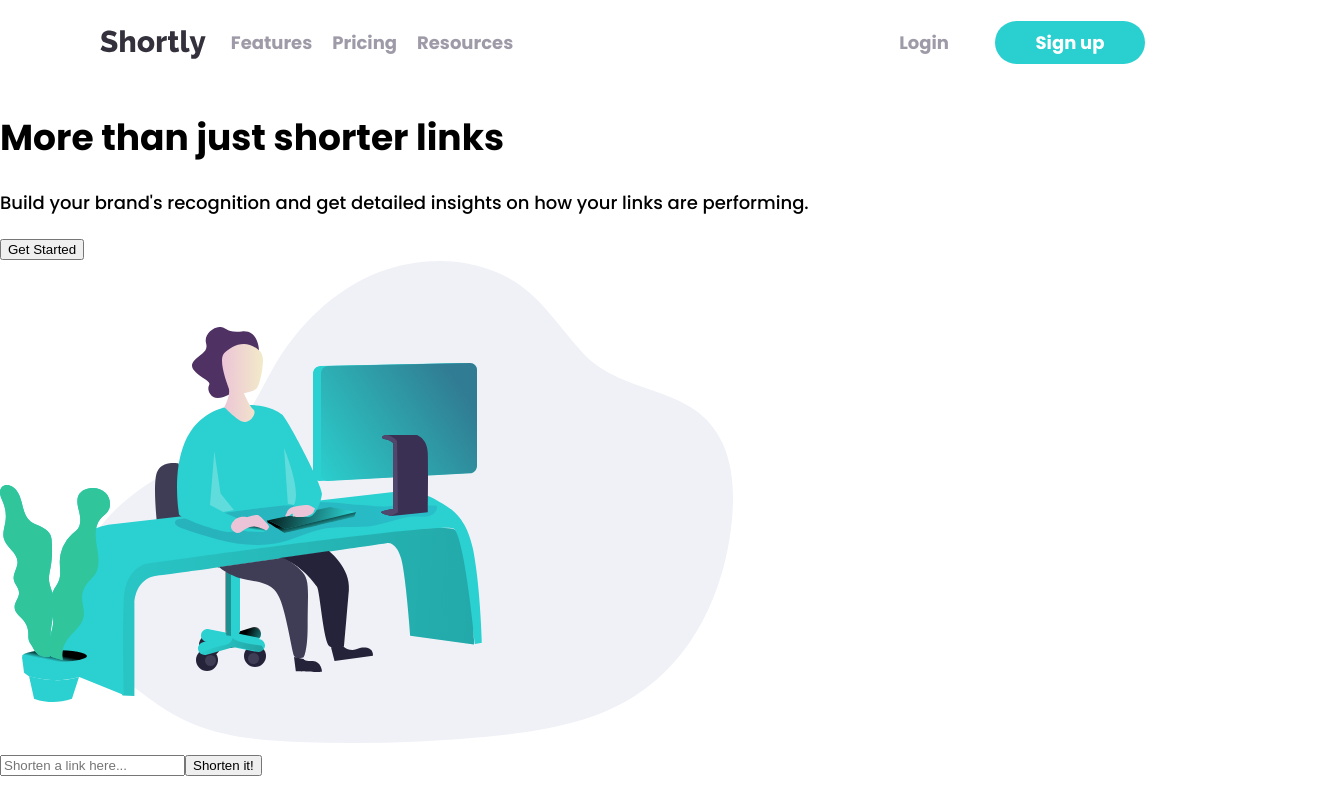
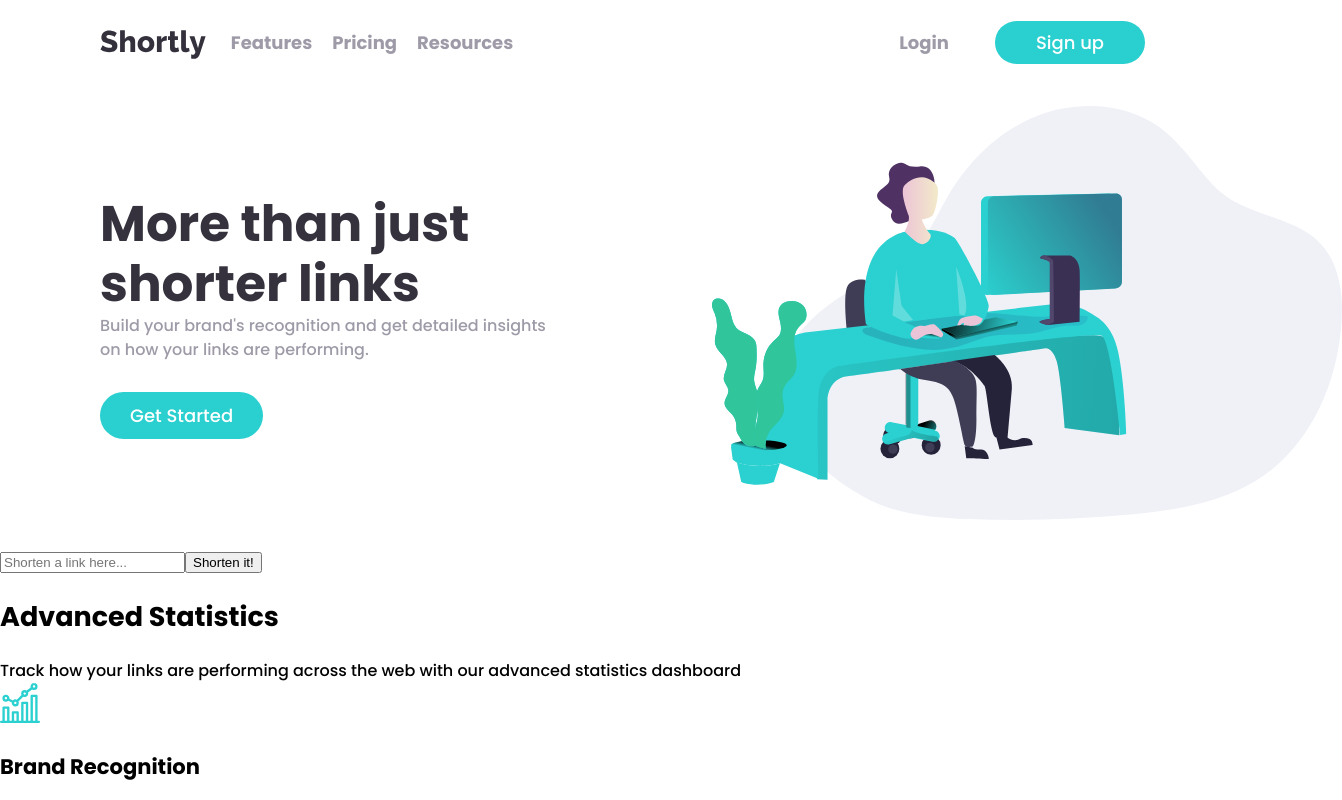
Before and after one commit to yogmel/shortly-test, a Next.js app: page / in a window 1280 px wide. Shown: the top 800 px of the page, 1342 px wide, since content can reach past the window. Built offline with nearby package versions, Linux system fonts and the light colour scheme.

Commit message:
style: add styles on Header component - Enable module passing to Button component

```diff
--- a/view/Home/components/Header.tsx
+++ b/view/Home/components/Header.tsx
@@ -1,19 +1,27 @@
 import Image from "next/image";
 import HeaderImage from "./../../shared/assets/images/illustration-working.svg";
+import headerStyles from "../styles/Header.module.scss";
+import layoutStyles from "./../../shared/styles/Layout.module.scss";
+import { Button, ButtonType } from "../../shared";
+import React from "react";
 
 export default function Header() {
   return (
-    <header>
-      <div>
-        <h1>More than just shorter links</h1>
-        <p>
+    <header className={`${layoutStyles.grid} ${headerStyles.header}`}>
+      <div className={headerStyles.image}>
+        <Image src={HeaderImage} alt="Shortly logo" />
+      </div>
+
+      <div className={headerStyles.description}>
+        <h1 className={headerStyles.title}>More than just shorter links</h1>
+        <p className={headerStyles.subtitle}>
           Build your brand's recognition and get detailed insights on how your
           links are performing.
         </p>
-        <button>Get Started</button>
+        <Button type={ButtonType.Primary} className={headerStyles.button}>
+          Get Started
+        </Button>
       </div>
-
-      <Image src={HeaderImage} alt="Shortly logo" />
     </header>
   );
 }
--- /dev/null
+++ b/view/Home/styles/Header.module.scss
@@ -0,0 +1,50 @@
+@import "./../../shared/styles/constants.scss";
+
+.header {
+  text-align: center;
+  @media (min-width: $desktop-breakpoint) {
+    display: flex;
+  }
+}
+
+.image {
+  position: relative;
+  right: -15%;
+  width: 45rem;
+  @media (min-width: $desktop-breakpoint) {
+    order: 2;
+    flex-grow: 2;
+  }
+}
+
+.description {
+  @media (min-width: $desktop-breakpoint) {
+    text-align: left;
+    max-width: 45rem;
+    display: flex;
+    flex-direction: column;
+    justify-content: center;
+    align-items: flex-start;
+  }
+}
+
+.title {
+  color: var(--dark-blue);
+  margin: 1.5rem 0;
+  @media (min-width: $desktop-breakpoint) {
+    margin: 0;
+  }
+}
+
+.subtitle {
+  color: var(--gray-violet);
+}
+
+.button {
+  width: auto;
+  padding: 1rem 3rem;
+  margin-top: 2rem;
+  @media (min-width: $desktop-breakpoint) {
+    margin-top: 3rem;
+  }
+}
--- a/view/shared/components/Button.tsx
+++ b/view/shared/components/Button.tsx
@@ -8,15 +8,18 @@ export enum ButtonType {
 
 interface ButtonProps {
   type: ButtonType;
+  className?: string;
   children: ReactNode;
 }
 
 export function Button(props: ButtonProps) {
-  const { type, children } = props;
+  const { type, className = "", children } = props;
 
   const style = buttonStyles[type];
 
   return (
-    <button className={`${buttonStyles.button} ${style}`}>{children}</button>
+    <button className={`${buttonStyles.button} ${style} ${className}`}>
+      {children}
+    </button>
   );
 }
--- a/view/shared/components/styles/Button.module.scss
+++ b/view/shared/components/styles/Button.module.scss
@@ -1,7 +1,6 @@
 .button {
   cursor: pointer;
   border: none;
-  font-weight: bold;
   font-size: 1.8rem;
   font-family: "Poppins", sans-serif;
   background-color: transparent;
@@ -21,6 +20,7 @@
 
 .link {
   color: var(--gray-violet);
+  font-weight: bold;
 
   &:hover {
     color: var(--darker-violet);
--- a/view/shared/styles/Layout.module.scss
+++ b/view/shared/styles/Layout.module.scss
@@ -2,7 +2,7 @@
 
 .grid {
   padding: 2rem;
-  @media screen and (min-width: $desktop-breakpoint) {
+  @media (min-width: $desktop-breakpoint) {
     max-width: 112rem;
     margin: 0 auto;
   }
--- a/view/shared/styles/globals.scss
+++ b/view/shared/styles/globals.scss
@@ -1,3 +1,5 @@
+@import "./constants.scss";
+
 * {
   box-sizing: border-box;
 }
@@ -33,3 +35,24 @@ a {
   /* colors for opacity */
   --cyanOpacity: 180, 66%, 49%;
 }
+
+/* fonts */
+h1,
+p {
+  margin: 0;
+}
+
+h1 {
+  line-height: 1.2;
+  @media (min-width: $desktop-breakpoint) {
+    font-size: 5rem;
+  }
+}
+
+p {
+  font-size: 1.6rem;
+  line-height: 1.8;
+  @media (min-width: $desktop-breakpoint) {
+    line-height: 1.5;
+  }
+}
```
Also changed, not shown: view/shared/components/styles/Navbar.module.scss (+9 -9 lines).
